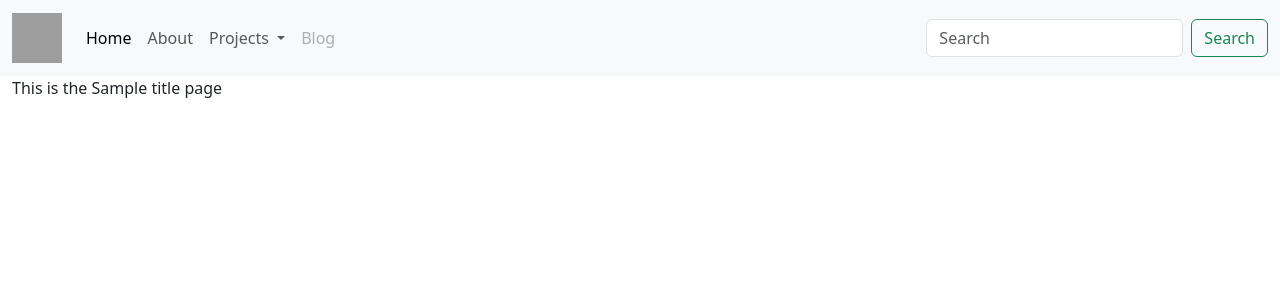
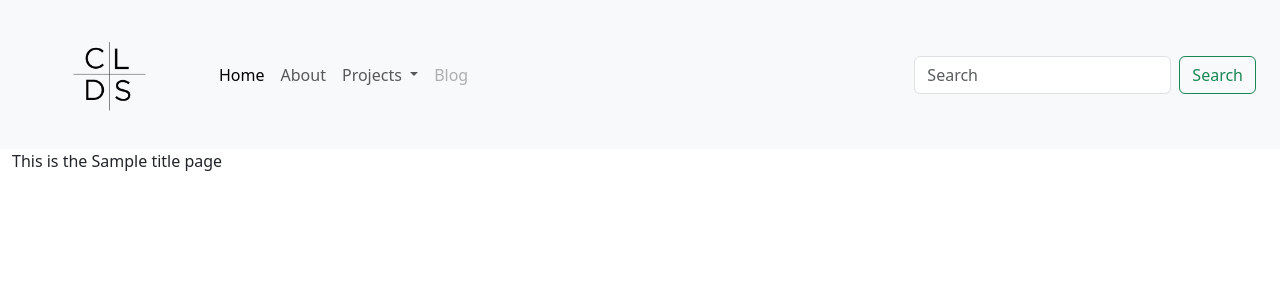
Before and after one commit to colelandolt/personal-website, a Django app: template src/templates/pages/about.html in a window 1280 px wide. Shown: the top 300 px of the page. Run offline with Django 5.2, Linux system fonts and the light colour scheme; the template is opened without the code that fills it: most values are stand-ins (such as "Sample title", 1, 10 or a date in 2020); some libraries are stand-ins or nearby versions; grey boxes are pictures that could not be loaded.

Commit message:
update navbar spacing

```diff
--- a/src/templates/base/navbar.html
+++ b/src/templates/base/navbar.html
@@ -1,14 +1,14 @@
-<nav class="navbar navbar-expand-lg bg-body-tertiary">
-    <div class="container-fluid">
+<nav class="navbar navbar-expand-lg bg-body-tertiary" >
+    <div class="container-fluid body-bg p-4">
       <a class="navbar-brand" href="/">
         {% load static %}
-        <img src="{% static 'personal-logo.png' %}" alt="Logo" width="50" height="50" class="d-inline-block align-top">
+        <img src="{% static 'img/personal-logo.png' %}" alt="Logo" width="75" height="75" class="d-inline-block align-top mx-5">
       </a>
       <button class="navbar-toggler" type="button" data-bs-toggle="collapse" data-bs-target="#navbarSupportedContent" aria-controls="navbarSupportedContent" aria-expanded="false" aria-label="Toggle navigation">
         <span class="navbar-toggler-icon"></span>
       </button>
       <div class="collapse navbar-collapse" id="navbarSupportedContent">
-        <ul class="navbar-nav me-auto mb-2 mb-lg-0">
+        <ul class="navbar-nav me-auto ms-5 ms-lg-0 mb-2 mb-lg-0">
           <li class="nav-item">
             <a class="nav-link active" aria-current="page" href="/">Home</a>
           </li>
@@ -20,8 +20,8 @@
               Projects
             </a>
             <ul class="dropdown-menu">
-              <li><a class="dropdown-item disabled" href="#">Project 1</a></li>
-              <li><a class="dropdown-item disabled" href="#">Project 2</a></li>
+              <li><a class="dropdown-item disabled" aria-disabled="true" href="/">Project 1</a></li>
+              <li><a class="dropdown-item disabled" aria-disabled="true" href="/">Project 2</a></li>
             </ul>
           </li>
           <li class="nav-item">
```
